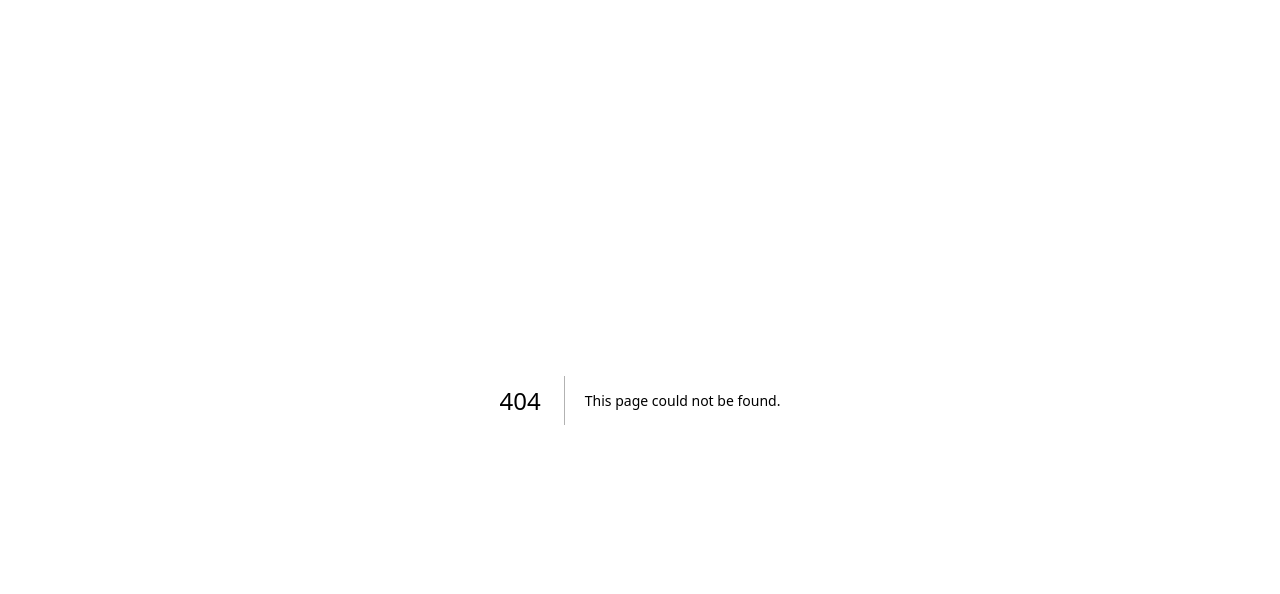
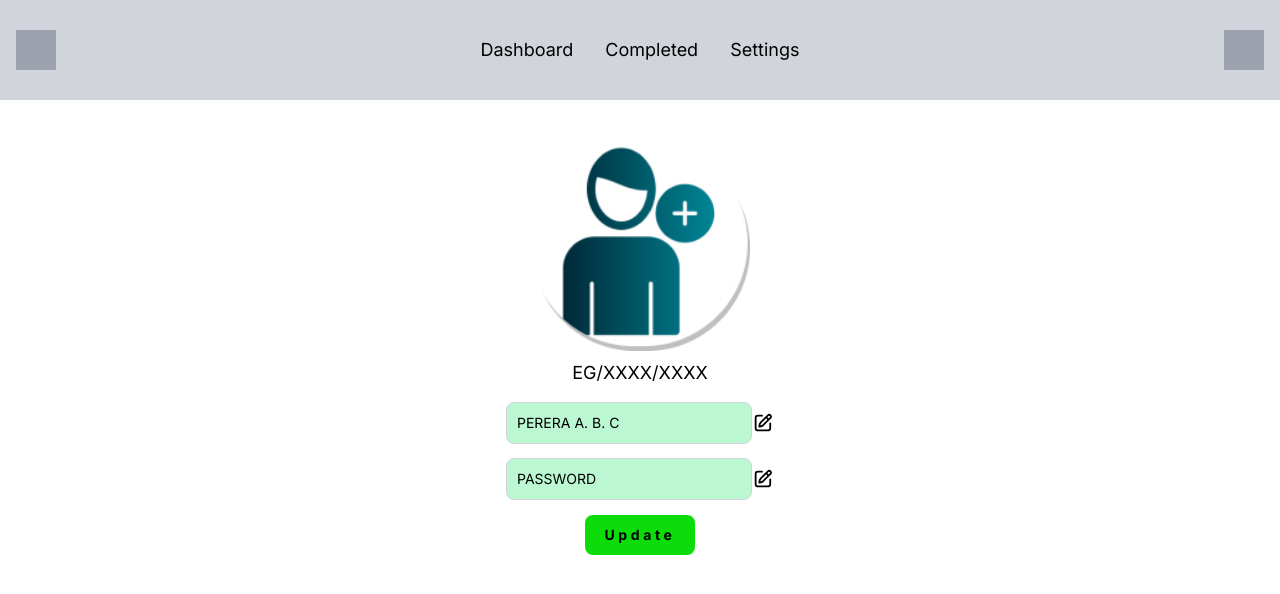
Before and after one commit to NirangaNiluminda/CAS-User, a Next.js app: page /settings in a window 1280 px wide. Before the commit this address had no page. Shown: the top 594 px of the page. Built offline with nearby package versions, Linux system fonts and the light colour scheme.

Commit message:
added settings page and made dashboard navbar

```diff
--- a/app/dashboard/page.tsx
+++ b/app/dashboard/page.tsx
@@ -20,16 +20,14 @@ const Dashboard: React.FC = () => {
 
     return (
         <div className="w-full h-full bg-white flex flex-col items-center">
-            <div className="w-full h-[100px] bg-gray-300 flex justify-around items-center">
-                <div className="text-2xl font-medium tracking-wide">Dashboard</div>
-                <div className="text-2xl font-medium tracking-wide">Completed</div>
-                <div className="text-2xl font-medium tracking-wide">Settings</div>
-                <div className="w-9 h-9 bg-gray-500"
-                    style={{
-                        backgroundImage: 'url(./Group3.jpg)',
-                        backgroundSize: 'cover',
-                        backgroundPosition: 'center'
-                    }}></div>
+            <div className="w-full h-[100px] bg-gray-300 flex justify-between items-center px-4">
+                <div className="w-10 h-10 bg-gray-400"></div> {/* Placeholder for logo */}
+                <div className="flex space-x-8 text-black text-lg">
+                    <button onClick={() => router.push('/dashboard')}>Dashboard</button>
+                    <button>Completed</button>
+                    <button onClick={() => router.push('/settings')}>Settings</button>
+                </div>
+                <div className="w-10 h-10 bg-gray-400"></div> {/* Placeholder for logout */}
             </div>
             <div className="grid grid-cols-3 gap-4 p-4">
                 {modules.map((module, index) => (
--- /dev/null
+++ b/app/settings/page.tsx
@@ -0,0 +1,80 @@
+'use client'
+
+import { useRouter } from 'next/navigation'
+import React from 'react';
+
+
+const Settings: React.FC = () => {
+    const router = useRouter();
+
+    const handleUpdate = () => {
+
+    };
+
+    return (
+        <div className="w-full h-screen flex flex-col items-center bg-white">
+            {/* Navigation Bar */}
+            <div className="w-full h-[100px] bg-gray-300 flex justify-between items-center px-4">
+                <div className="w-10 h-10 bg-gray-400"></div> {/* Placeholder for logo */}
+                <div className="flex space-x-8 text-black text-lg">
+                    <button onClick={() => router.push('/dashboard')}>Dashboard</button>
+                    <button>Completed</button>
+                    <button onClick={() => router.push('/settings')}>Settings</button>
+                </div>
+                <div className="w-10 h-10 bg-gray-400"></div> {/* Placeholder for logout */}
+            </div>
+            {/* Profile Section */}
+            <div className="w-full flex flex-col items-center mt-10">
+                <img className="w-[220px] h-30" src="./profile.jpg" alt='sign in image' />
+                <div className="text-center text-black text-lg mt-2">EG/XXXX/XXXX</div>
+                {/* Editable Fields */}
+                <div className="flex flex-col items-center mt-4 space-y-4">
+                    <div className="flex items-center w-[300px] h-[40px] rounded-lg px-4">
+                        <input type="password" id="confirm-password" className="bg-green-200 border border-gray-300 text-black text-sm rounded-lg focus:ring-blue-500 focus:border-blue-500 block w-full p-2.5 placeholder-black" placeholder="PERERA A. B. C" />
+                        <svg
+                            width={24}
+                            height={24}
+                            fill="none"
+                            viewBox="0 0 24 24"
+                        >
+                            <path
+                                stroke="#000"
+                                strokeLinecap="round"
+                                strokeLinejoin="round"
+                                strokeWidth="2"
+                                d="M11 4H7.2c-1.12 0-1.68 0-2.108.218a2 2 0 00-.874.874C4 5.52 4 6.08 4 7.2v9.6c0 1.12 0 1.68.218 2.108a2 2 0 00.874.874C5.52 20 6.08 20 7.2 20h9.6c1.12 0 1.68 0 2.108-.218a2 2 0 00.874-.874C20 18.48 20 17.92 20 16.8v-4.3m-4.5-7l2.828 2.828m-7.565 1.91l6.648-6.649a2 2 0 112.828 2.828l-6.862 6.862c-.761.762-1.142 1.143-1.576 1.446-.385.269-.8.491-1.237.663-.492.194-1.02.3-2.076.514L8 16l.047-.332c.168-1.175.252-1.763.443-2.312a6 6 0 01.69-1.377c.323-.482.743-.902 1.583-1.742z"
+                            ></path>
+                        </svg>
+                    </div>
+                    <div className="flex items-center w-[300px] h-[40px] rounded-lg px-4">
+                        <input type="password" id="confirm-password" className="bg-green-200 border border-gray-300 text-black text-sm rounded-lg focus:ring-blue-500 focus:border-blue-500 block w-full p-2.5 placeholder-black" placeholder="PASSWORD" />
+                        <svg
+                            width={24}
+                            height={24}
+                            fill="none"
+                            viewBox="0 0 24 24"
+                        >
+                            <path
+                                stroke="#000"
+                                strokeLinecap="round"
+                                strokeLinejoin="round"
+                                strokeWidth="2"
+                                d="M11 4H7.2c-1.12 0-1.68 0-2.108.218a2 2 0 00-.874.874C4 5.52 4 6.08 4 7.2v9.6c0 1.12 0 1.68.218 2.108a2 2 0 00.874.874C5.52 20 6.08 20 7.2 20h9.6c1.12 0 1.68 0 2.108-.218a2 2 0 00.874-.874C20 18.48 20 17.92 20 16.8v-4.3m-4.5-7l2.828 2.828m-7.565 1.91l6.648-6.649a2 2 0 112.828 2.828l-6.862 6.862c-.761.762-1.142 1.143-1.576 1.446-.385.269-.8.491-1.237.663-.492.194-1.02.3-2.076.514L8 16l.047-.332c.168-1.175.252-1.763.443-2.312a6 6 0 01.69-1.377c.323-.482.743-.902 1.583-1.742z"
+                            ></path>
+                        </svg>
+                    </div>
+                </div>
+                {/* Update Button */}
+                <button
+                    type="button"
+                    className="mt-4 focus:outline-none text-black bg-[#0cdc09] hover:bg-green-800 hover:border hover:border-[#0cdc09] focus:ring-4 focus:ring-green-300 font-bold tracking-[3.60px] rounded-lg text-sm px-5 py-2.5 dark:bg-[#0cdc09] dark:hover:bg-transparent dark:focus:ring-green-800 transform transition-transform duration-300 hover:scale-x-110"
+                    onClick={() => router.push('/dashboard')}
+                >
+                    Update
+                </button>
+            </div>
+        </div>
+    );
+};
+
+export default Settings;
```
